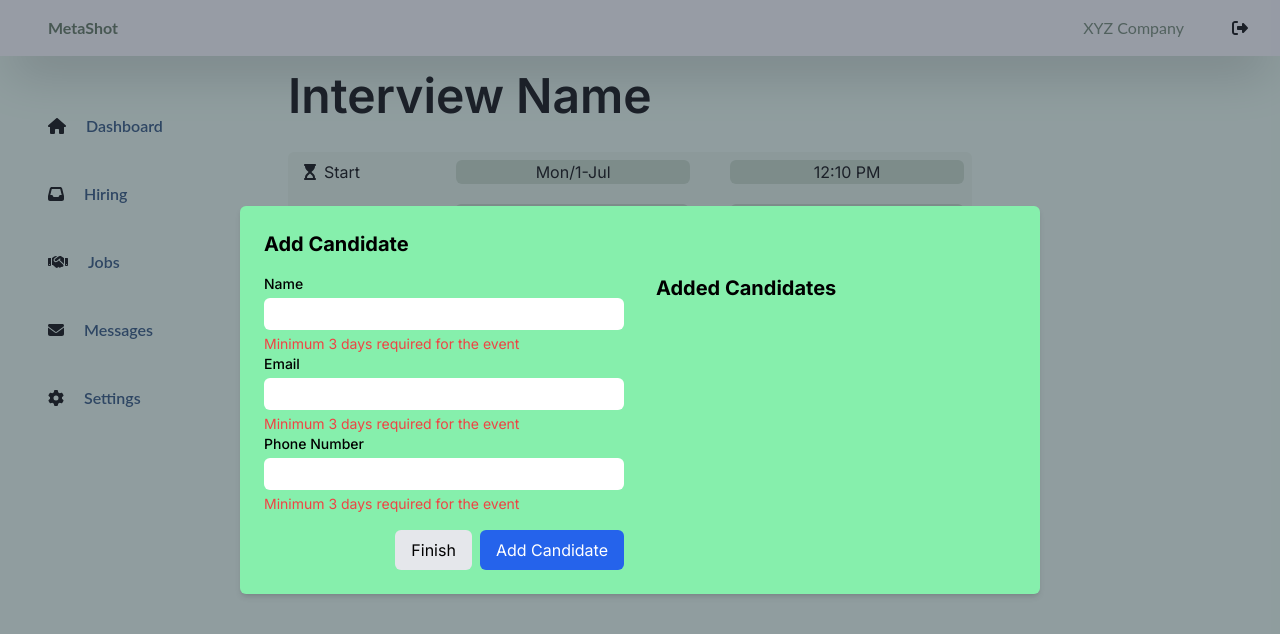
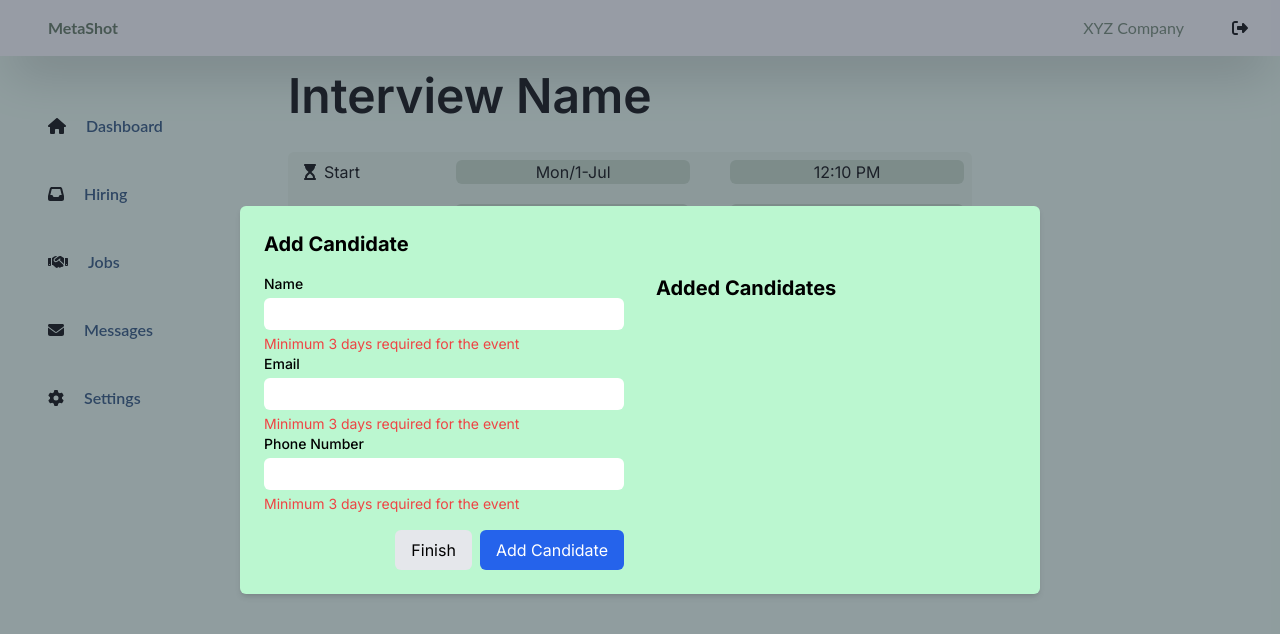
Before and after one commit to Shauryachaturvedimetashot/MetashotFrontendFinal, a Next.js app: page /Invite in a window 1280 px wide. Both pictures are taken after a click on the button "Add Candidate". Shown: the top 634 px of the page. Built offline with nearby package versions, Linux system fonts and the light colour scheme.

Commit message:
Update Candidate_screen.tsx

```diff
--- a/src/app/Invite/Candidate_screen.tsx
+++ b/src/app/Invite/Candidate_screen.tsx
@@ -280,7 +280,7 @@ function CandidateScreen() {
 
       {showCandidateForm && (
         <div className="fixed inset-0 flex items-center justify-center bg-gray-700 bg-opacity-50">
-          <div className="p-6 text-black bg-green-300 rounded-md shadow-md w-[800px]">
+          <div className="p-6 text-black bg-green-200 rounded-md shadow-md w-[800px]">
             <h2 className="mb-4 text-xl font-bold">{isEditing ? "Edit Candidate" : "Add Candidate"}</h2>
             <div className="grid grid-cols-2 gap-8">
               <div className="col-span-1">
```
